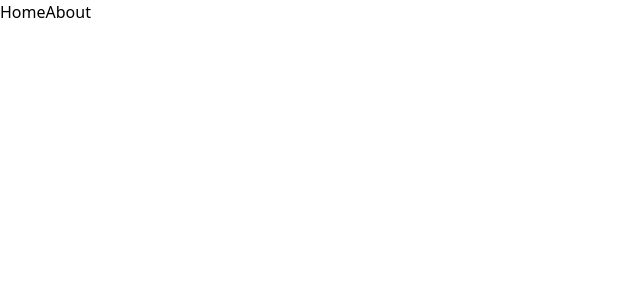
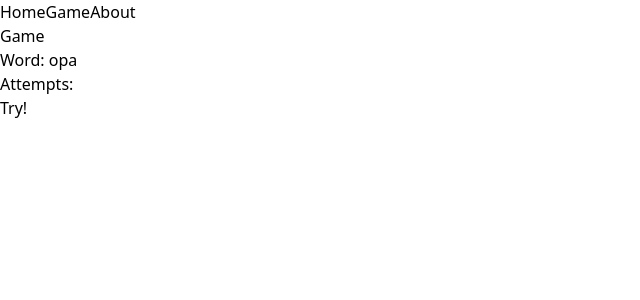
Before and after one commit to Ansuillia/WordDiscover, a Vue app: page /game in a window 1280 px wide. Before the commit this address had no page. Shown: the top 300 px of the page, without its empty margins (0-640 px from the left). Built offline with nearby package versions, Linux system fonts and the light colour scheme.

Commit message:
inclui tentativas

```diff
--- a/src/App.vue
+++ b/src/App.vue
@@ -7,6 +7,7 @@ import './assets/main.css'
   <header>
       <nav>
         <RouterLink to="/">Home</RouterLink>
+        <RouterLink to="/game">Game</RouterLink>
         <RouterLink to="/about">About</RouterLink>
       </nav>
   </header>
--- /dev/null
+++ b/src/components/InputWord.vue
@@ -0,0 +1,23 @@
+<template>
+  <div>
+    <label for="word-try"
+      >Word:
+      <input
+        type="text"
+        name="word_try"
+        placeholder="Type your try"
+        :maxlength="maxlength"
+        v-model="attempt"
+      />
+    </label>
+  </div>
+</template>
+
+<script setup lang="ts">
+defineProps({
+  maxlength: Number
+})
+
+const attempt = defineModel()
+
+</script>
--- /dev/null
+++ b/src/components/WordTry.vue
@@ -0,0 +1,12 @@
+<template>
+  <div class="flex">
+    <div class="flex flex-row" v-for="letter, i in word" :key="i">{{ letter.toUpperCase() }}</div>
+  </div>
+</template>
+
+<script setup lang="ts">
+
+defineProps({
+  word: String
+})
+</script>
--- a/src/router/index.ts
+++ b/src/router/index.ts
@@ -1,5 +1,6 @@
 import { createRouter, createWebHistory } from 'vue-router'
-import HomeView from '../views/HomeView.vue'
+import HomeView from '@/views/HomeView.vue'
+import GameView from '@/views/GameView.vue'
 
 const router = createRouter({
   history: createWebHistory(import.meta.env.BASE_URL),
@@ -12,10 +13,12 @@ const router = createRouter({
     {
       path: '/about',
       name: 'about',
-      // route level code-splitting
-      // this generates a separate chunk (About.[hash].js) for this route
-      // which is lazy-loaded when the route is visited.
-      component: () => import('../views/AboutView.vue')
+      component: () => import('@/views/AboutView.vue')
+    },
+    {
+      path: '/game',
+      name: 'game',
+      component: GameView
     }
   ]
 })
--- /dev/null
+++ b/src/views/GameView.vue
@@ -0,0 +1,32 @@
+<template>
+  <h1>Game</h1>
+  <InputWord v-model="attempt" :maxlength="word.length" />
+
+  <h3>Attempts:</h3>
+  <WordTry v-for="(attempt, i) in attempts" :key="i" :word="attempt" />
+
+  <button v-if="active" @click="AddAttempt">Try!</button>
+
+  <div v-if="!active">
+    <h3>Game over</h3>
+  </div>
+</template>
+
+<script setup lang="ts">
+import { computed, ref } from 'vue'
+import type { Ref } from 'vue'
+import InputWord from '@/components/InputWord.vue'
+import WordTry from '@/components/WordTry.vue'
+
+const word: Ref<string> = ref('tests')
+
+const attempt: Ref<string> = ref('opa')
+
+const attempts: Ref<[string]> = ref([''])
+const active = computed(() => attempts.value.length <= word.value.length)
+
+
+function AddAttempt() {
+  attempts.value.push(attempt.value.toLocaleLowerCase())
+}
+</script>
```
